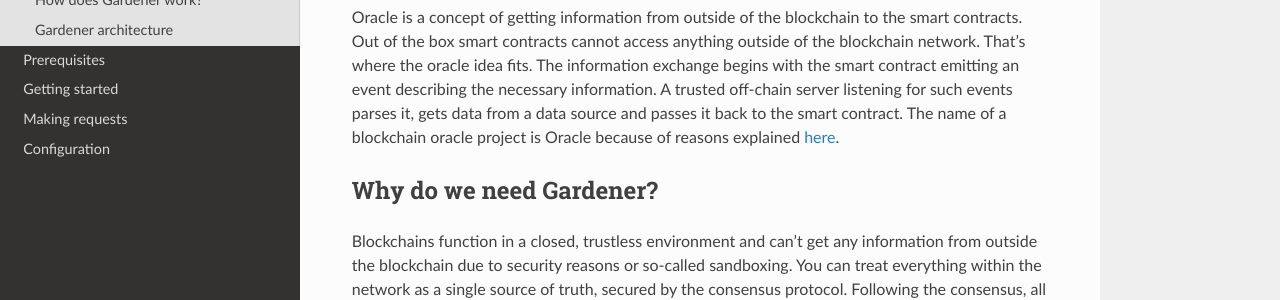
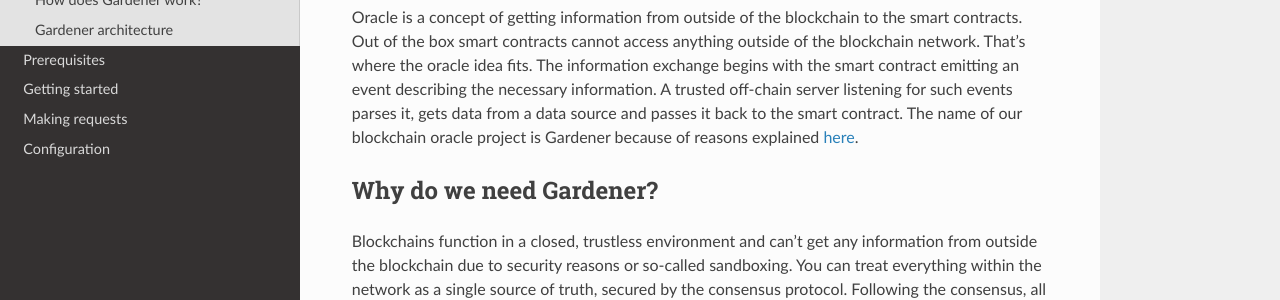
Before and after one commit to EspeoBlockchain/gardener-server, a Sphinx documentation site: the page built from docs/introduction.rst, in a window 1280 px wide and 900 px high. Shown: the part 210-510 px from the top of the window. Built offline with Sphinx 7.4.7 and the Read the Docs theme 2.0.0, drawn with Linux system fonts in a browser that asks for light colours.

Commit message:
Minor fixes

```diff
--- a/docs/introduction.rst
+++ b/docs/introduction.rst
@@ -4,7 +4,7 @@ Introduction
 
 What is blockchain oracle?
 --------------------------
-Oracle is a concept of getting information from outside of the blockchain to the smart contracts. Out of the box smart contracts cannot access anything outside of the blockchain network. That's where the oracle idea fits. The information exchange begins with the smart contract emitting an event describing the necessary information. A trusted off-chain server listening for such events parses it, gets data from a data source and passes it back to the smart contract. The name of a blockchain oracle project is Oracle because of reasons explained `here <https://espeoblockchain.com/blog/gardener-open-source-ethereum-oracle/>`__.
+Oracle is a concept of getting information from outside of the blockchain to the smart contracts. Out of the box smart contracts cannot access anything outside of the blockchain network. That's where the oracle idea fits. The information exchange begins with the smart contract emitting an event describing the necessary information. A trusted off-chain server listening for such events parses it, gets data from a data source and passes it back to the smart contract. The name of our blockchain oracle project is Gardener because of reasons explained `here <https://espeoblockchain.com/blog/gardener-open-source-ethereum-oracle/>`__.
 
 
 Why do we need Gardener?
--- a/docs/making-requests.rst
+++ b/docs/making-requests.rst
@@ -7,7 +7,7 @@ Making requests
 Request types
 =============
 
-At your disposal you have two types of requests. You can use either an instant request, which should fulfill as fast as possible or schedule a delyed request, performed at a specific point of time in the future.
+At your disposal you have two types of requests. You can use either an instant request, which should fulfill as fast as possible or schedule a delayed request, performed at a specific point of time in the future.
 
 Instant requests
 ~~~~~~~~~~~~~~~~
```
